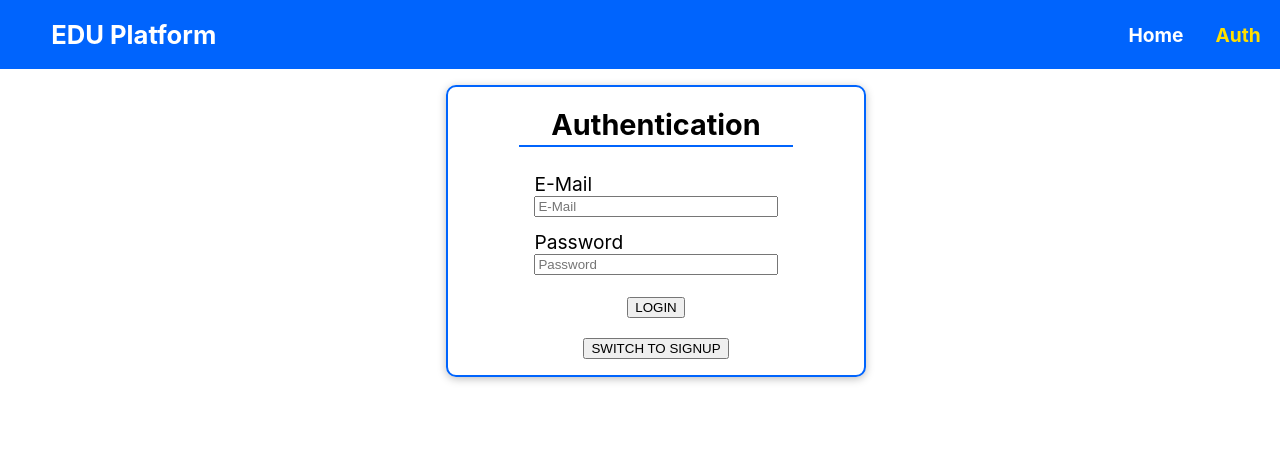
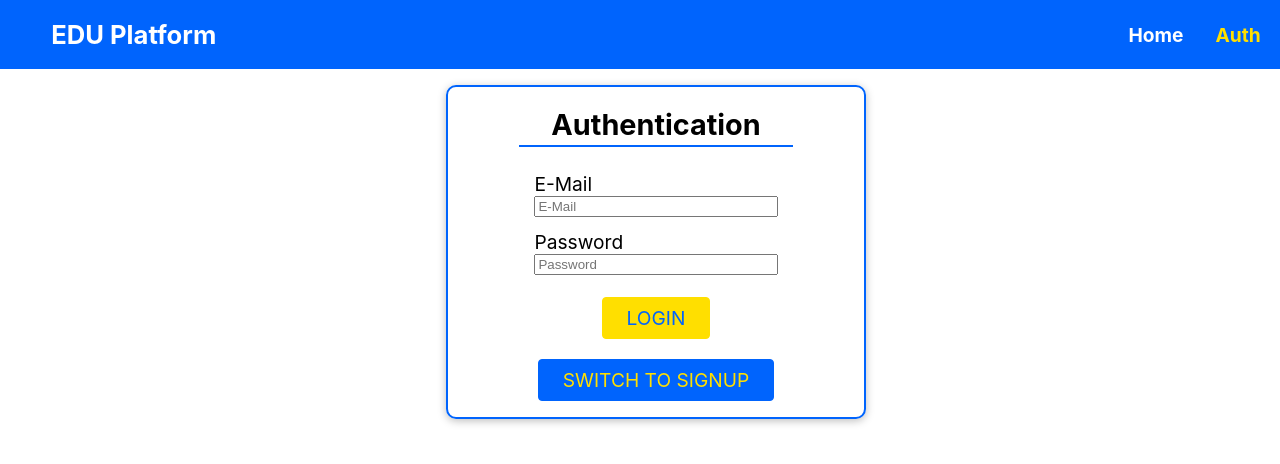
Before and after one commit to erkjbro/edu-platform, a React (Create React App) app in the folder client/: page /auth in a window 1280 px wide. Shown: the top 464 px of the page. Built offline with nearby package versions, Linux system fonts and the light colour scheme.

Commit message:
making use of custom button

```diff
--- a/client/src/components/auth/auth.tsx
+++ b/client/src/components/auth/auth.tsx
@@ -1,8 +1,8 @@
 import { useState, useEffect } from 'react';
 
 import { useActions } from '../../hooks/use-actions';
-// import { useTypedSelector as useSelector } from '../../hooks/use-typed-selector';
-import { Card } from '../ui-kit';
+import { useTypedSelector as useSelector } from '../../hooks/use-typed-selector';
+import { Button, Card } from '../ui-kit';
 import './auth.scss';
 
 const initialFormState = {
@@ -20,8 +20,7 @@ const initialFormState = {
 const Auth = () => {
   const [form, setForm] = useState(initialFormState);
   const [isSignupMode, setIsSignupMode] = useState(false);
-
-  const isLoading = false;
+  const { isLoading, error } = useSelector((state) => state.auth);
 
   const actions = useActions();
 
@@ -47,8 +46,8 @@ const Auth = () => {
 
   return (
     <>
-      {/* {error && <h1>Error</h1>} */}
-      {/* {isLoading && <h1>Loading</h1>} */}
+      {error && <h1 style={{ color: 'red' }}>Error: {error}</h1>}
+      {isLoading && <h1>Loading</h1>}
       {!isLoading && (
         <Card className='auth'>
           <h2>Authentication</h2>
@@ -107,14 +106,18 @@ const Auth = () => {
                   }
                 />
               </label>
-              <button type='submit' className='form__submit--btn'>
+              <Button type='submit' className='form__submit--btn'>
                 {isSignupMode ? 'SIGNUP' : 'LOGIN'}
-              </button>
+              </Button>
             </form>
           </div>
-          <button onClick={handleAuthToggle} className='auth__toggle--btn'>
+          <Button
+            inverse
+            onClick={handleAuthToggle}
+            className='auth__toggle--btn'
+          >
             SWITCH TO {!isSignupMode ? 'SIGNUP' : 'LOGIN'}
-          </button>
+          </Button>
         </Card>
       )}
     </>
--- a/client/src/components/site/navbar/navbar.scss
+++ b/client/src/components/site/navbar/navbar.scss
@@ -46,18 +46,6 @@
           color: map-get($colors, logo-yellow);
         }
       }
-
-      button {
-        background-color: map-get($colors, primary);
-        color: map-get($colors, dark);
-        border: 2px solid map-get($colors, dark);
-
-        &:hover {
-          background-color: map-get($colors, dark);
-          color: map-get($colors, light);
-          border-color: map-get($colors, light);
-        }
-      }
     }
   }
 }
--- a/client/src/components/site/navbar/navbar.tsx
+++ b/client/src/components/site/navbar/navbar.tsx
@@ -1,6 +1,8 @@
 import { NavLink } from 'react-router-dom';
+
 import { useTypedSelector as useSelector } from '../../../hooks/use-typed-selector';
 import { useActions } from '../../../hooks/use-actions';
+import { Button } from '../../ui-kit';
 
 import './navbar.scss';
 
@@ -14,7 +16,7 @@ const Navbar = () => {
     authLinks = (
       <>
         <li>
-          <button onClick={actions.authLogout}>LOGOUT</button>
+          <Button onClick={actions.authLogout}>LOGOUT</Button>
         </li>
       </>
     );
@@ -22,7 +24,7 @@ const Navbar = () => {
     authLinks = (
       <>
         <li>
-          <button onClick={actions.authLogout}>LOGOUT</button>
+          <Button onClick={actions.authLogout}>LOGOUT</Button>
         </li>
       </>
     );
```
